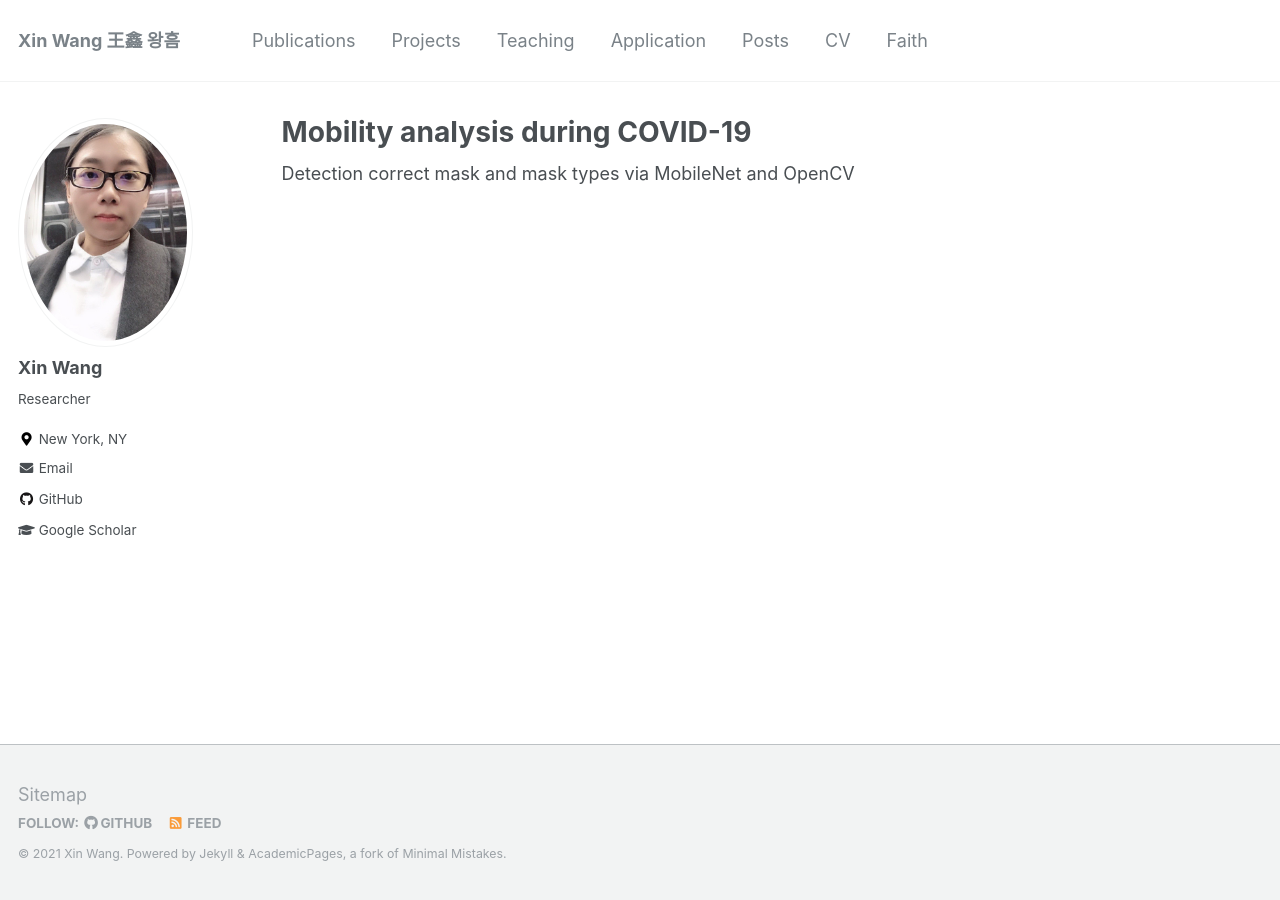
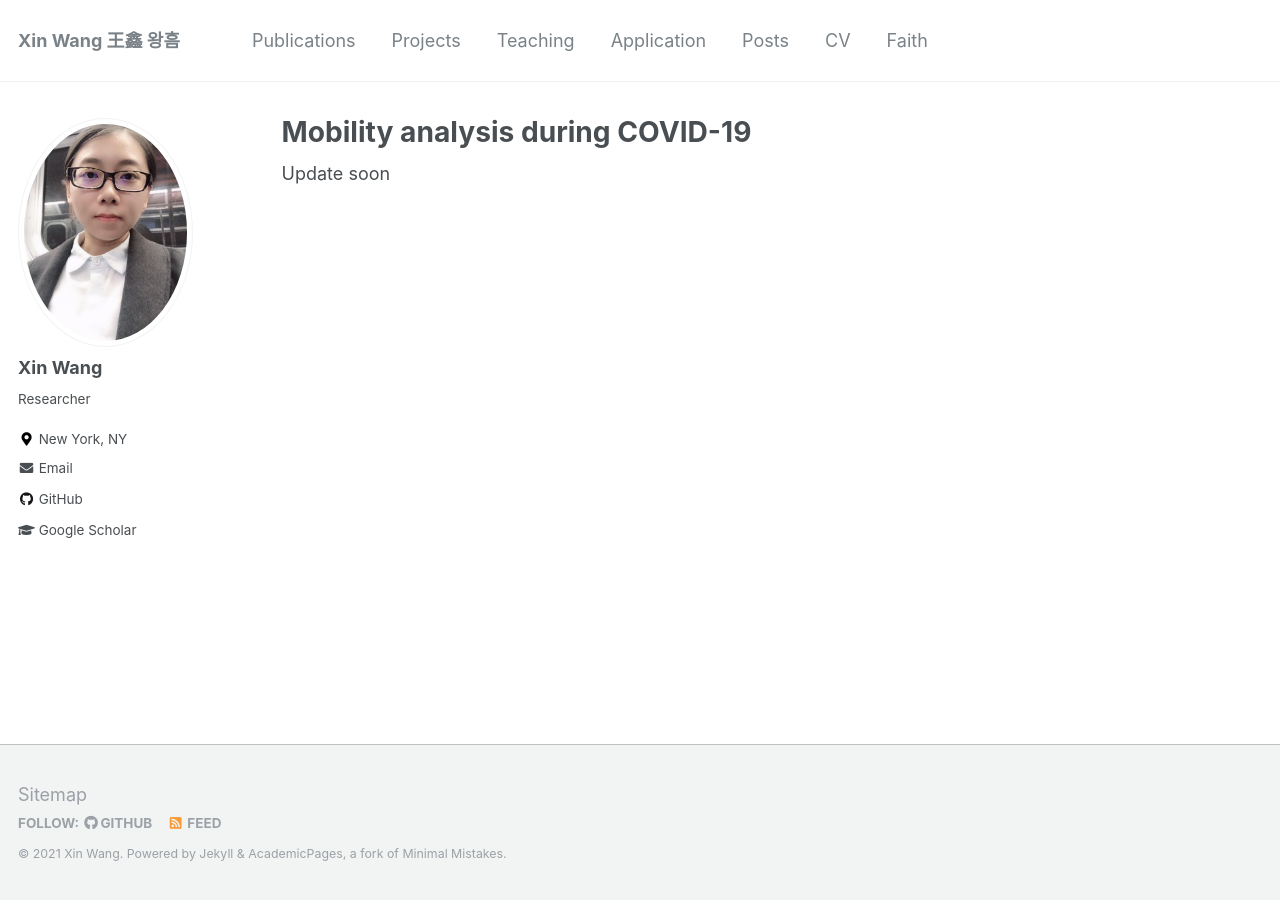
Before and after one commit to xin-wang-kr/xin-wang-kr.github.io, a Jekyll site: the page built from _pages/projects/mobility.md, in a window 1280 px wide. Built offline with Jekyll 4.4.1, drawn with Linux system fonts in a browser that asks for light colours.

Commit message:
Update mobility.md

```diff
--- a/_pages/projects/mobility.md
+++ b/_pages/projects/mobility.md
@@ -5,4 +5,4 @@ permalink: /projects/mobility
 
 {% include base_path %}
 
-Detection correct mask and mask types via MobileNet and OpenCV
+Update soon
```
